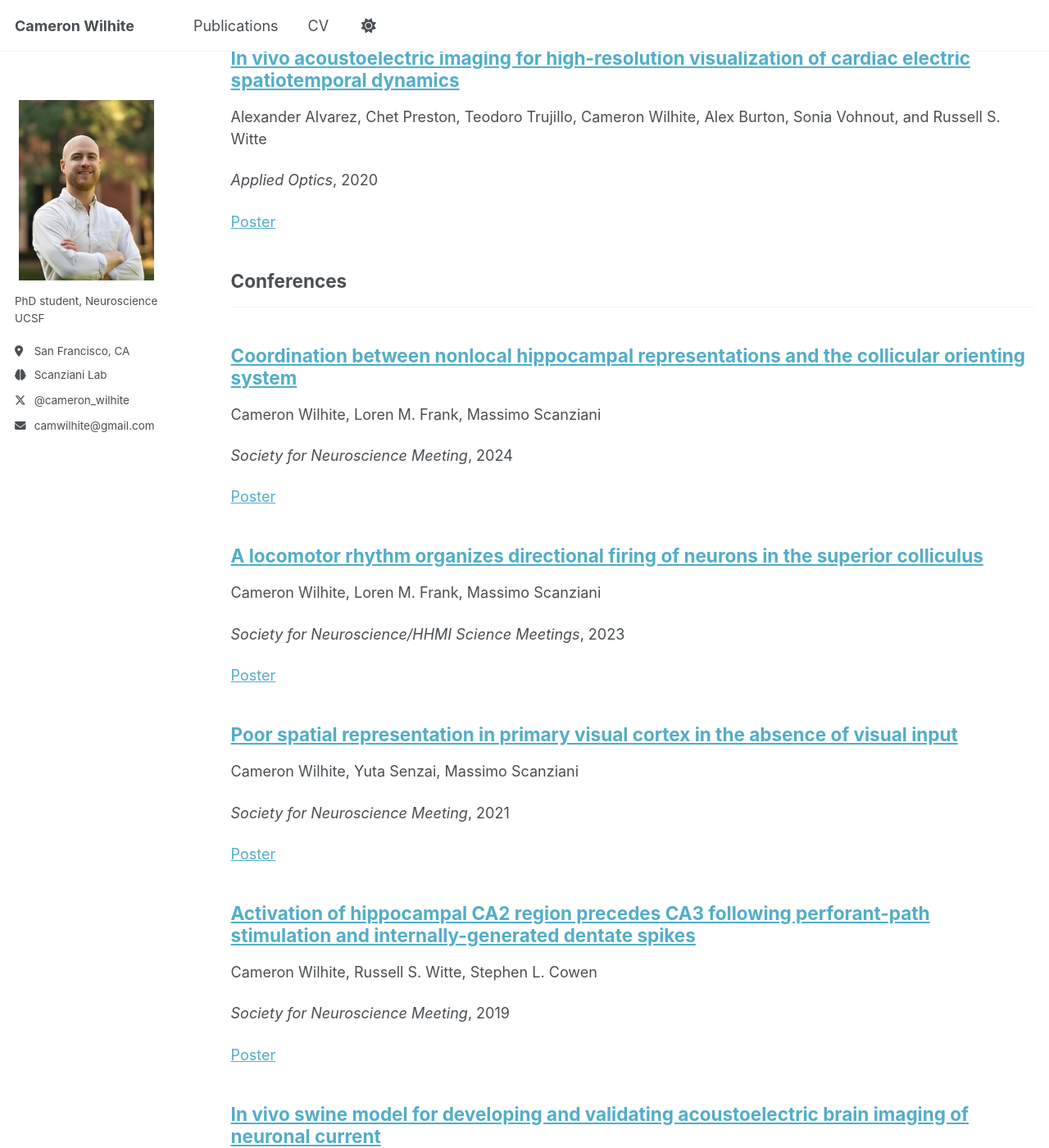
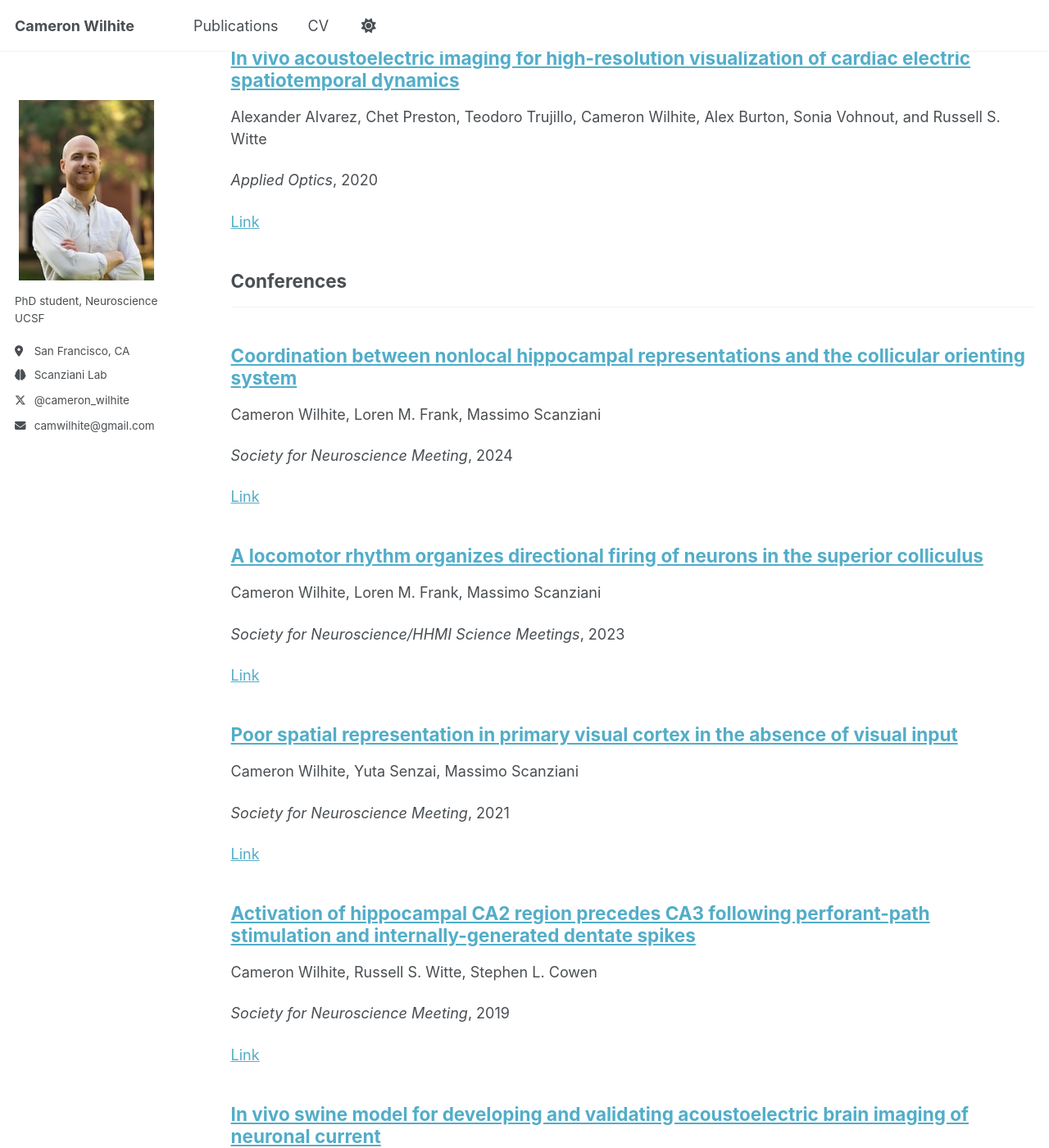
Before and after one commit to camwilhite/camwilhite.github.io, a Jekyll site: the page built from _pages/publications.html, in a window 1280 px wide and 1400 px high, scrolled down 513 px. Shown: the whole window at 82% size. Built offline with Jekyll 4.4.1, drawn with Linux system fonts in a browser that asks for light colours; a script that is not in the unit is left out.

Commit message:
Update archive-single.html

```diff
--- a/_includes/archive-single.html
+++ b/_includes/archive-single.html
@@ -55,7 +55,7 @@
     {% if post.citation and post.paperurl and post.slidesurl and post.bibtexurl %}
       <p>Recommended citation: {{ post.citation }}<br />
         <a href="{{ post.paperurl }}" target="_blank">
-          {% if post.category and post.category | downcase == "conferences" %}{{ "Poster" }}{% else %}{{ "Paper" }}{% endif %}
+          {% if post.category and post.category | downcase == "conferences" %}{{ "Link" }}{% else %}{{ "Link" }}{% endif %}
         </a> |
         <a href="{{ post.slidesurl }}">Download Slides</a> |
         <a href="{{ post.bibtexurl }}">Download Bibtex</a>
@@ -63,21 +63,21 @@
     {% elsif post.citation and post.paperurl and post.slidesurl %}
       <p>Recommended citation: {{ post.citation }}<br />
         <a href="{{ post.paperurl }}" target="_blank">
-          {% if post.category and post.category | downcase == "conferences" %}{{ "Poster" }}{% else %}{{ "Paper" }}{% endif %}
+          {% if post.category and post.category | downcase == "conferences" %}{{ "Link" }}{% else %}{{ "Link" }}{% endif %}
         </a> |
         <a href="{{ post.slidesurl }}">Download Slides</a>
       </p>
     {% elsif post.citation and post.paperurl and post.bibtexurl %}
       <p>Recommended citation: {{ post.citation }}<br />
         <a href="{{ post.paperurl }}" target="_blank">
-          {% if post.category and post.category | downcase == "conferences" %}{{ "Poster" }}{% else %}{{ "Paper" }}{% endif %}
+          {% if post.category and post.category | downcase == "conferences" %}{{ "Link" }}{% else %}{{ "Link" }}{% endif %}
         </a> |
         <a href="{{ post.bibtexurl }}">Download Bibtex</a>
       </p>
     {% elsif post.citation and post.paperurl %}
       <p>Recommended citation: {{ post.citation }}<br />
         <a href="{{ post.paperurl }}" target="_blank">
-          {% if post.category and post.category | downcase == "conferences" %}{{ "Poster" }}{% else %}{{ "Paper" }}{% endif %}
+          {% if post.category and post.category | downcase == "conferences" %}{{ "Link" }}{% else %}{{ "Link" }}{% endif %}
         </a>
       </p>
     {% elsif post.citation and post.slidesurl and post.bibtexurl %}
@@ -98,14 +98,14 @@
     {% elsif post.paperurl and post.bibtexurl %}
       <p>
         <a href="{{ post.paperurl }}" target="_blank">
-          {% if post.category and post.category | downcase == "conferences" %}{{ "Poster" }}{% else %}{{ "Paper" }}{% endif %}
+          {% if post.category and post.category | downcase == "conferences" %}{{ "Link" }}{% else %}{{ "Link" }}{% endif %}
         </a> |
         <a href="{{ post.bibtexurl }}">Download Bibtex</a>
       </p>
     {% elsif post.paperurl %}
       <p>
         <a href="{{ post.paperurl }}" target="_blank">
-          {% if post.category and post.category | downcase == "conferences" %}{{ "Poster" }}{% else %}{{ "Paper" }}{% endif %}
+          {% if post.category and post.category | downcase == "conferences" %}{{ "Link" }}{% else %}{{ "Link" }}{% endif %}
         </a>
       </p>
     {% elsif post.slidesurl and post.bibtexurl %}
```
